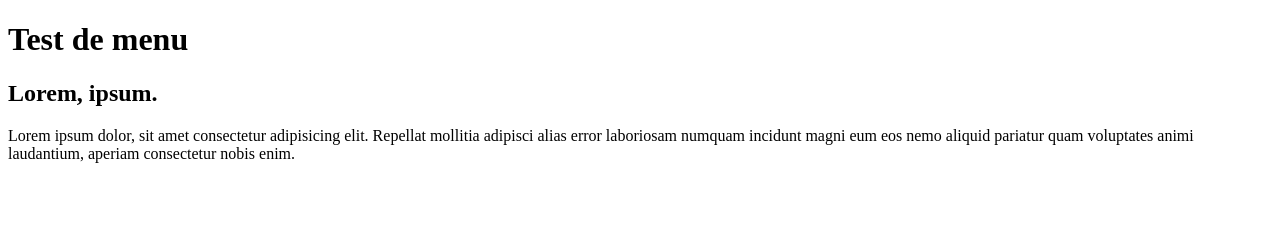
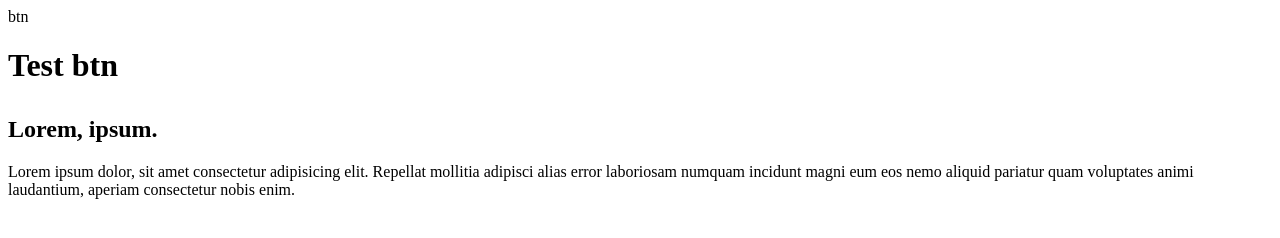
Before and after one commit to MMI-SAE-105/2022-r113-tp2-menu-alpinejs-Tomdinho, a website: page index.html in a window 1280 px wide. Drawn offline with Linux system fonts and the light colour scheme.

```diff
--- a/index.html
+++ b/index.html
@@ -10,7 +10,8 @@
     <!-- https://emmet.io/ -->
     <!-- header>h1{Test de menu} -->
     <header>
-      <h1>Test de menu</h1>
+      btn <menu></menu>
+      <h1>Test btn <menu></menu>
     </header>
     <!-- h2>lorem2^p>lorem -->
     <h2>Lorem, ipsum.</h2>
```
